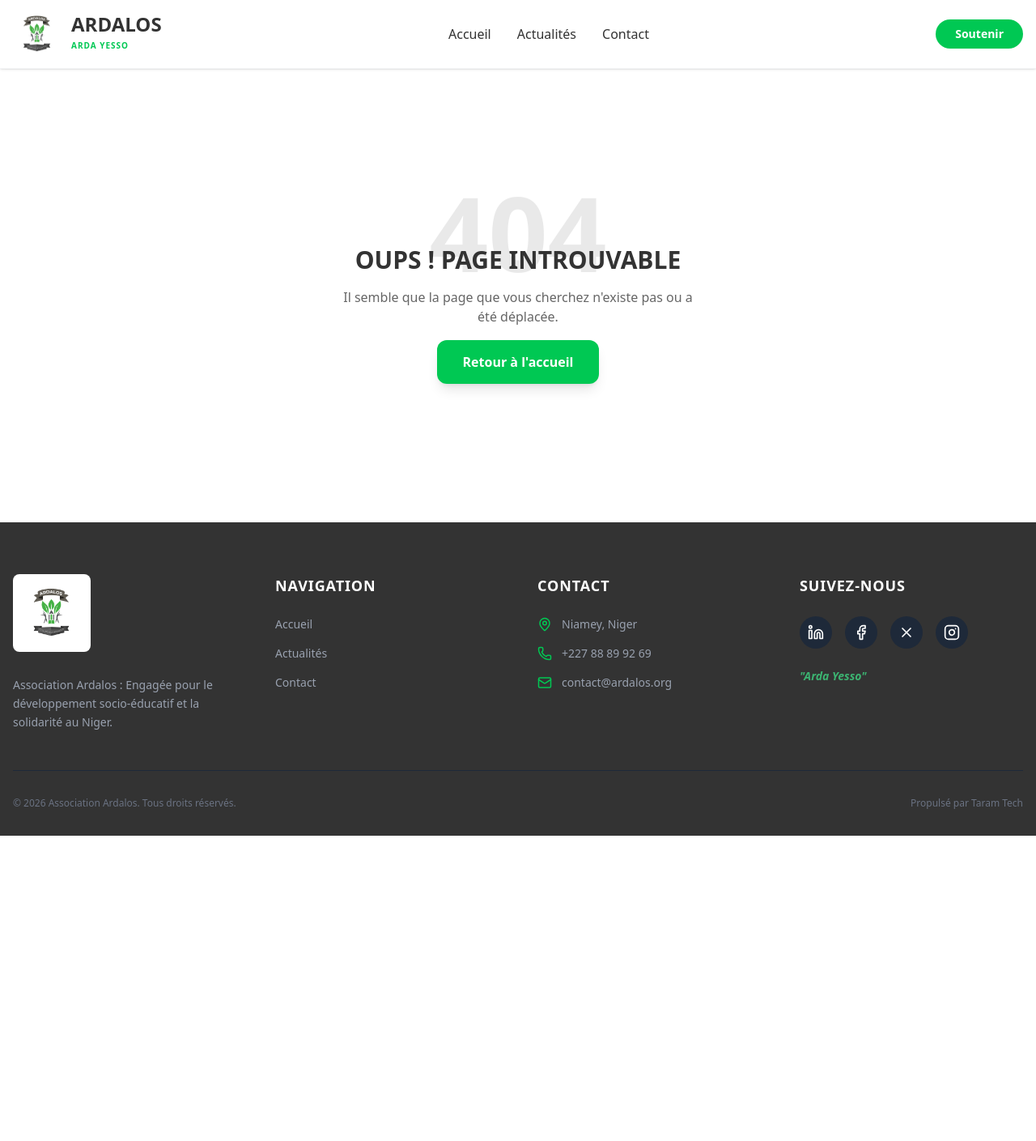
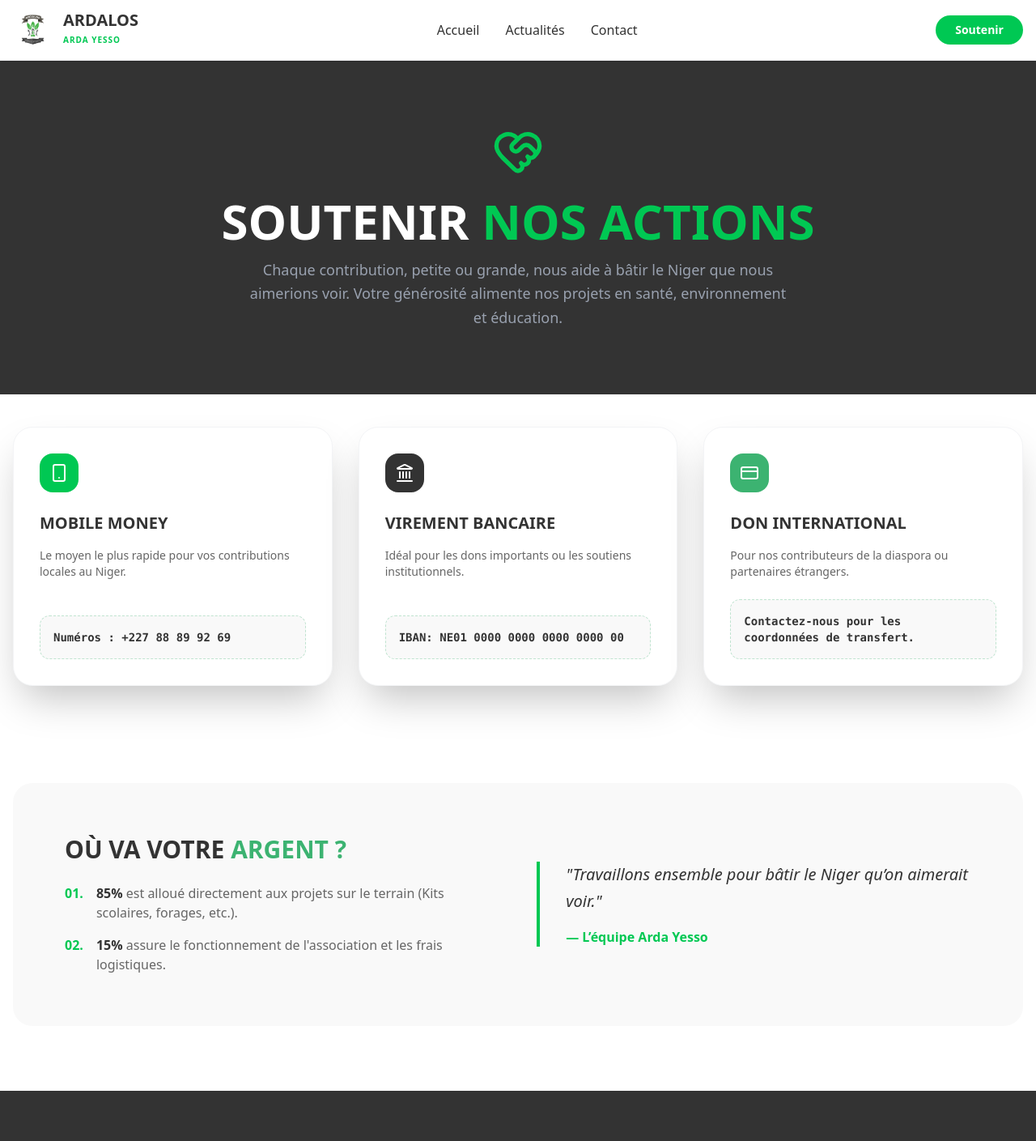
Before and after one commit to dchaibou/ardalos-website, a Next.js app: page /don in a window 1280 px wide. Before the commit this address had no page. Shown: the top 1409 px of the page at 81% size. Before the commit the page ends 1032 px from the top, so only its background shows below. Built offline with nearby package versions, Linux system fonts and the light colour scheme.

Commit message:
feat :  ajout de la page d'informations sur les moyens de disponoble pour les dons et gestion du header.

```diff
--- /dev/null
+++ b/app/don/page.tsx
@@ -0,0 +1,95 @@
+import { Smartphone, CreditCard, Landmark, HeartHandshake } from "lucide-react";
+
+const donationMethods = [
+    {
+        title: "Mobile Money",
+        description: "Le moyen le plus rapide pour vos contributions locales au Niger.",
+        icons: ["Airtel Money", "Zamani Cash", "Moov Money", "MyNita", "AmanaTa"],
+        details: "Numéros : +227 88 89 92 69",
+        color: "bg-ardalos-green"
+    },
+    {
+        title: "Virement Bancaire",
+        description: "Idéal pour les dons importants ou les soutiens institutionnels.",
+        icons: ["BOA", "BANI"],
+        details: "IBAN: NE01 0000 0000 0000 0000 00",
+        color: "bg-ardalos-dark"
+    },
+    {
+        title: "Don International",
+        description: "Pour nos contributeurs de la diaspora ou partenaires étrangers.",
+        icons: ["PayPal", "Western Union"],
+        details: "Contactez-nous pour les coordonnées de transfert.",
+        color: "bg-ardalos-leaf"
+    }
+];
+
+export default function DonationPage() {
+    return (
+        <main className="min-h-screen bg-white">
+            <section className="bg-ardalos-dark py-20 text-white text-center">
+                <div className="container mx-auto px-4">
+                    <HeartHandshake className="mx-auto text-ardalos-green mb-6" size={64} />
+                    <h1 className="font-title text-4xl md:text-6xl font-black uppercase mb-4">
+                        Soutenir <span className="text-ardalos-green">nos actions</span>
+                    </h1>
+                    <p className="text-gray-400 max-w-2xl mx-auto text-lg leading-relaxed">
+                        Chaque contribution, petite ou grande, nous aide à bâtir le Niger que nous aimerions voir.
+                        Votre générosité alimente nos projets en santé, environnement et éducation.
+                    </p>
+                </div>
+            </section>
+
+            {/* Moyens de paiement */}
+            <section className="py-20 -translate-y-10">
+                <div className="container mx-auto px-4">
+                    <div className="grid md:grid-cols-3 gap-8">
+                        {donationMethods.map((method, index) => (
+                            <div key={index} className="bg-white rounded-3xl p-8 shadow-2xl border border-gray-100 flex flex-col h-full">
+                                <div className={`${method.color} w-12 h-12 rounded-2xl flex items-center justify-center text-white mb-6`}>
+                                    {index === 0 ? <Smartphone /> : index === 1 ? <Landmark /> : <CreditCard />}
+                                </div>
+                                <h3 className="font-title text-xl font-bold text-ardalos-dark mb-4 uppercase">{method.title}</h3>
+                                <p className="text-ardalos-gray text-sm mb-6 grow">{method.description}</p>
+                                <div className="bg-ardalos-light p-4 rounded-xl border border-dashed border-ardalos-leaf/30">
+                                    <p className="text-ardalos-dark font-mono text-sm font-bold wrap-break-word">
+                                        {method.details}
+                                    </p>
+                                </div>
+                            </div>
+                        ))}
+                    </div>
+                </div>
+            </section>
+
+            {/* Section Transparence */}
+            <section className="pb-20">
+                <div className="container mx-auto px-4">
+                    <div className="bg-ardalos-light rounded-3xl p-10 md:p-16 flex flex-col md:flex-row items-center gap-12">
+                        <div className="md:w-1/2">
+                            <h2 className="font-title text-3xl font-black text-ardalos-dark mb-6 uppercase">
+                                Où va votre <span className="text-ardalos-leaf">argent ?</span>
+                            </h2>
+                            <ul className="space-y-4">
+                                <li className="flex gap-4">
+                                    <span className="text-ardalos-green font-bold">01.</span>
+                                    <p className="text-ardalos-gray"><strong className="text-ardalos-dark">85%</strong> est alloué directement aux projets sur le terrain (Kits scolaires, forages, etc.).</p>
+                                </li>
+                                <li className="flex gap-4">
+                                    <span className="text-ardalos-green font-bold">02.</span>
+                                    <p className="text-ardalos-gray"><strong className="text-ardalos-dark">15%</strong> assure le fonctionnement de l&apos;association et les frais logistiques.</p>
+                                </li>
+                            </ul>
+                        </div>
+                        <div className="md:w-1/2 border-l-4 border-ardalos-green pl-8">
+                            <blockquote className="italic text-xl text-ardalos-dark leading-relaxed">
+                                &quot;Travaillons ensemble pour bâtir le Niger qu’on aimerait voir.&quot;
+                            </blockquote>
+                            <p className="mt-4 font-bold text-ardalos-green">— L’équipe Arda Yesso</p>
+                        </div>
+                    </div>
+                </div>
+            </section>
+        </main>
+    );
+}
--- a/components/Header.tsx
+++ b/components/Header.tsx
@@ -1,22 +1,36 @@
+"use client";
+
+import { useState } from 'react';
 import Image from 'next/image';
 import Link from 'next/link';
+import { Menu, X } from 'lucide-react';
 
 const Header = () => {
+    const [isOpen, setIsOpen] = useState(false);
+
+    const toggleMenu = () => setIsOpen(!isOpen);
+
+    const navLinks = [
+        { name: 'Accueil', href: '/' },
+        { name: 'Actualités', href: '/actualites' },
+        { name: 'Contact', href: '/contact' },
+    ];
+
     return (
         <header className="sticky top-0 z-50 bg-white border-b border-gray-100 shadow-sm">
             <div className="container mx-auto px-4 py-3 flex items-center justify-between">
 
-                {/* Zone Logo */}
-                <Link href="/" className="flex items-center gap-3">
+                {/* Logo Section */}
+                <Link href="/" className="flex items-center gap-3 relative z-50">
                     <Image
                         src="/logo.jpeg"
                         alt="ARDALOS Logo"
-                        width={60}
-                        height={60}
+                        width={50}
+                        height={50}
                         className="object-contain"
                     />
-                    <div className="hidden md:block">
-                        <span className="font-title text-2xl font-bold text-ardalos-dark block leading-none">
+                    <div className="hidden sm:block">
+                        <span className="font-title text-xl font-bold text-ardalos-dark block leading-none uppercase">
                             ARDALOS
                         </span>
                         <span className="text-[10px] uppercase tracking-widest text-ardalos-green font-bold">
@@ -27,39 +41,60 @@ const Header = () => {
 
                 {/* Navigation Desktop */}
                 <nav className="hidden md:flex items-center gap-8">
-                    <Link href="/" className="font-medium text-ardalos-dark hover:text-ardalos-green transition-colors">
-                        Accueil
-                    </Link>
-                    {/* <Link href="/a-propos" className="font-medium text-ardalos-dark hover:text-ardalos-green transition-colors">
-                        À propos
-                    </Link>
-                    <Link href="/actions" className="font-medium text-ardalos-dark hover:text-ardalos-green transition-colors">
-                        Nos Actions
-                    </Link> */}
-                    <Link href="/actualites" className="font-medium text-ardalos-dark hover:text-ardalos-green transition-colors">
-                        Actualités
-                    </Link>
-                    <Link href="/contact" className="font-medium text-ardalos-dark hover:text-ardalos-green transition-colors">
-                        Contact
-                    </Link>
+                    {navLinks.map((link) => (
+                        <Link
+                            key={link.name}
+                            href={link.href}
+                            className="font-medium text-ardalos-dark hover:text-ardalos-green transition-colors"
+                        >
+                            {link.name}
+                        </Link>
+                    ))}
                 </nav>
 
-                {/* Bouton d'Action */}
                 <div className="flex items-center gap-4">
                     <Link
                         href="/don"
-                        className="bg-ardalos-green hover:bg-ardalos-leaf text-white px-6 py-2 rounded-full font-bold text-sm transition-all transform hover:scale-105"
+                        className="hidden sm:block bg-ardalos-green hover:bg-ardalos-leaf text-white px-6 py-2 rounded-full font-bold text-sm transition-all transform hover:scale-105"
                     >
                         Soutenir
                     </Link>
 
-                    {/* Menu Mobile (Icône simplifiée) */}
-                    <button className="md:hidden text-ardalos-dark">
-                        <svg xmlns="http://www.w3.org/2000/svg" fill="none" viewBox="0 0 24 24" strokeWidth={2} stroke="currentColor" className="w-8 h-8">
-                            <path strokeLinecap="round" strokeLinejoin="round" d="M3.75 6.75h16.5M3.75 12h16.5m-16.5 5.25h16.5" />
-                        </svg>
+                    {/* Toggle Button Mobile */}
+                    <button
+                        onClick={toggleMenu}
+                        className="md:hidden text-ardalos-dark p-2 relative z-50"
+                        aria-label="Toggle Menu"
+                    >
+                        {isOpen ? <X size={32} /> : <Menu size={32} />}
                     </button>
                 </div>
+            </div>
+
+            {/* Overlay Menu Mobile */}
+            <div className={`
+                fixed inset-0 bg-white z-40 transition-transform duration-300 ease-in-out md:hidden
+                ${isOpen ? 'translate-x-0' : 'translate-x-full'}
+            `}>
+                <nav className="flex flex-col items-center justify-center h-full gap-8">
+                    {navLinks.map((link) => (
+                        <Link
+                            key={link.name}
+                            href={link.href}
+                            onClick={() => setIsOpen(false)}
+                            className="font-title text-2xl font-bold text-ardalos-dark hover:text-ardalos-green"
+                        >
+                            {link.name}
+                        </Link>
+                    ))}
+                    <Link
+                        href="/don"
+                        onClick={() => setIsOpen(false)}
+                        className="bg-ardalos-green text-white px-10 py-4 rounded-full font-bold text-lg"
+                    >
+                        Soutenir l&apos;action
+                    </Link>
+                </nav>
             </div>
         </header>
     );
```
